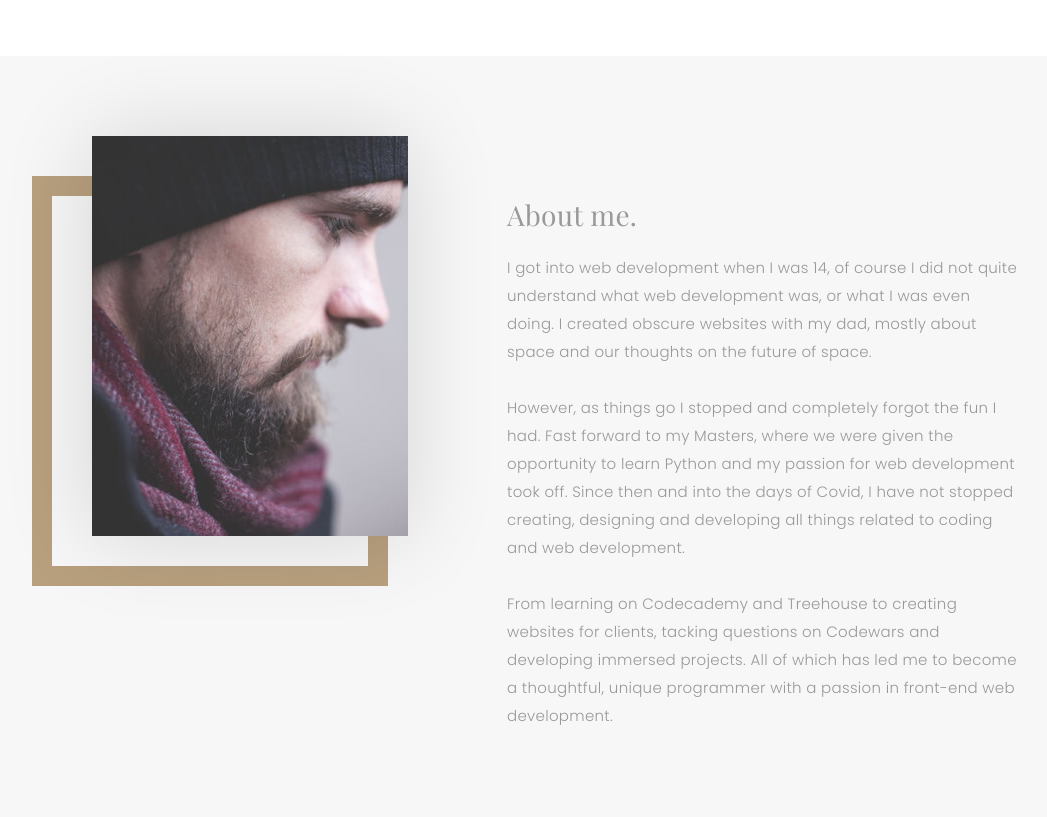
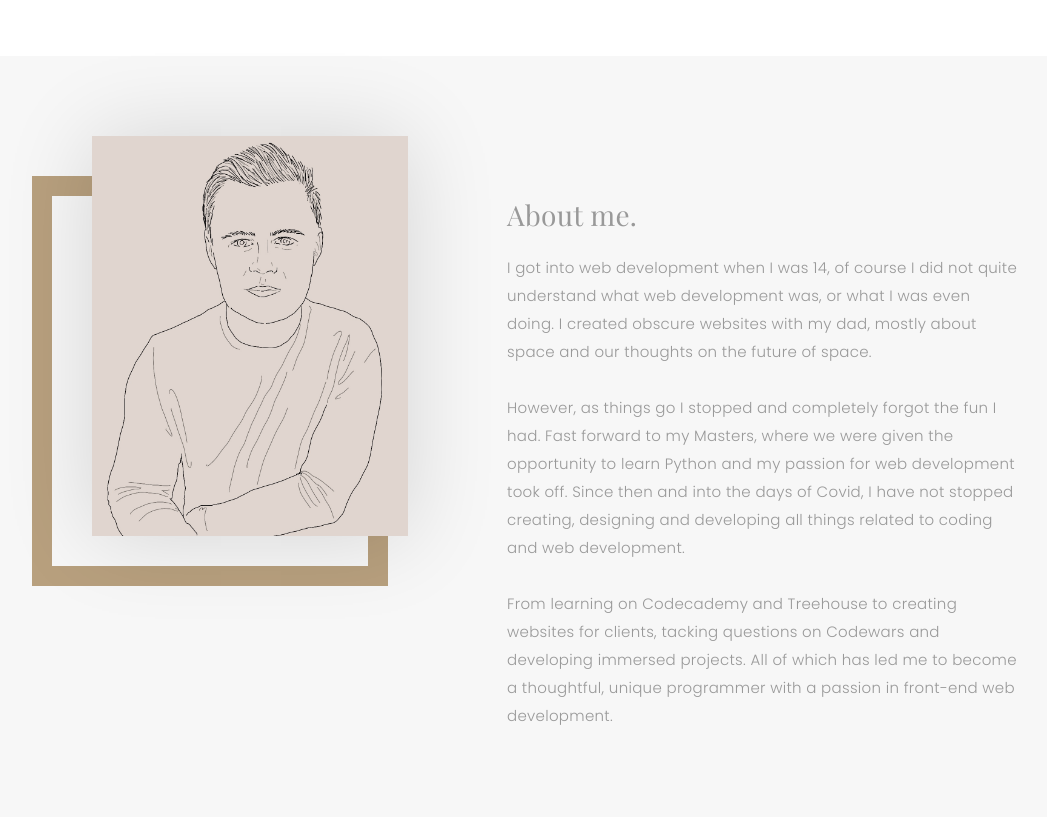
Before and after one commit to jphelps871/portfolio, a plain HTML site: page index.html in a window 1280 px wide. Shown: the part 1900-2717 px from the top of the page, without its empty margins (50-1097 px from the left). Drawn offline with nearby package versions, Linux system fonts and the light colour scheme; a script that the page names is missing; a web font is replaced by a local one.

Commit message:
added my photo

```diff
--- a/index.html
+++ b/index.html
@@ -236,7 +236,7 @@
 						<div class="col-lg-4">
 							<div class="div-img-bg">
 								<div class="about-img">
-									<img src="assets/img/me.jpg" class="img-responsive" alt="me" />
+									<img src="assets/img/me.jpeg" class="img-responsive" alt="me" />
 								</div>
 							</div>
 						</div>
```
Also changed, not shown: assets/img/me.jpeg (added), assets/img/me.jpg (deleted).
